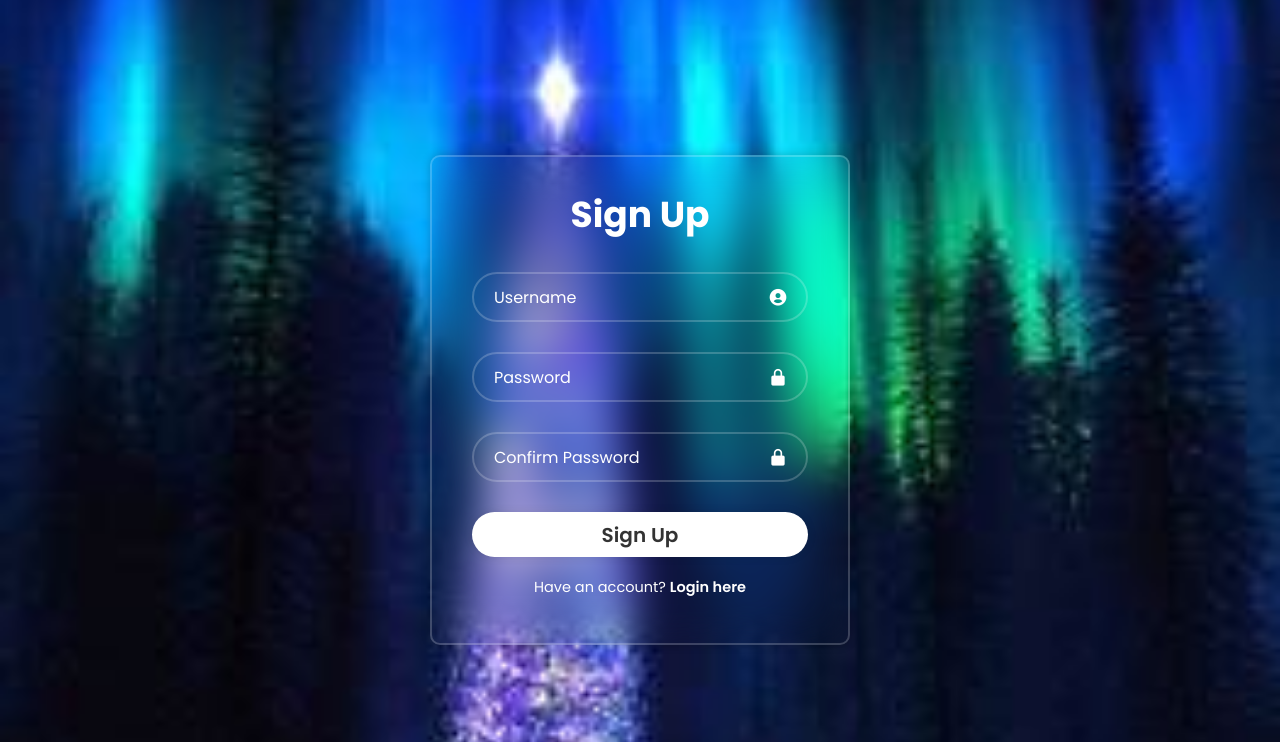
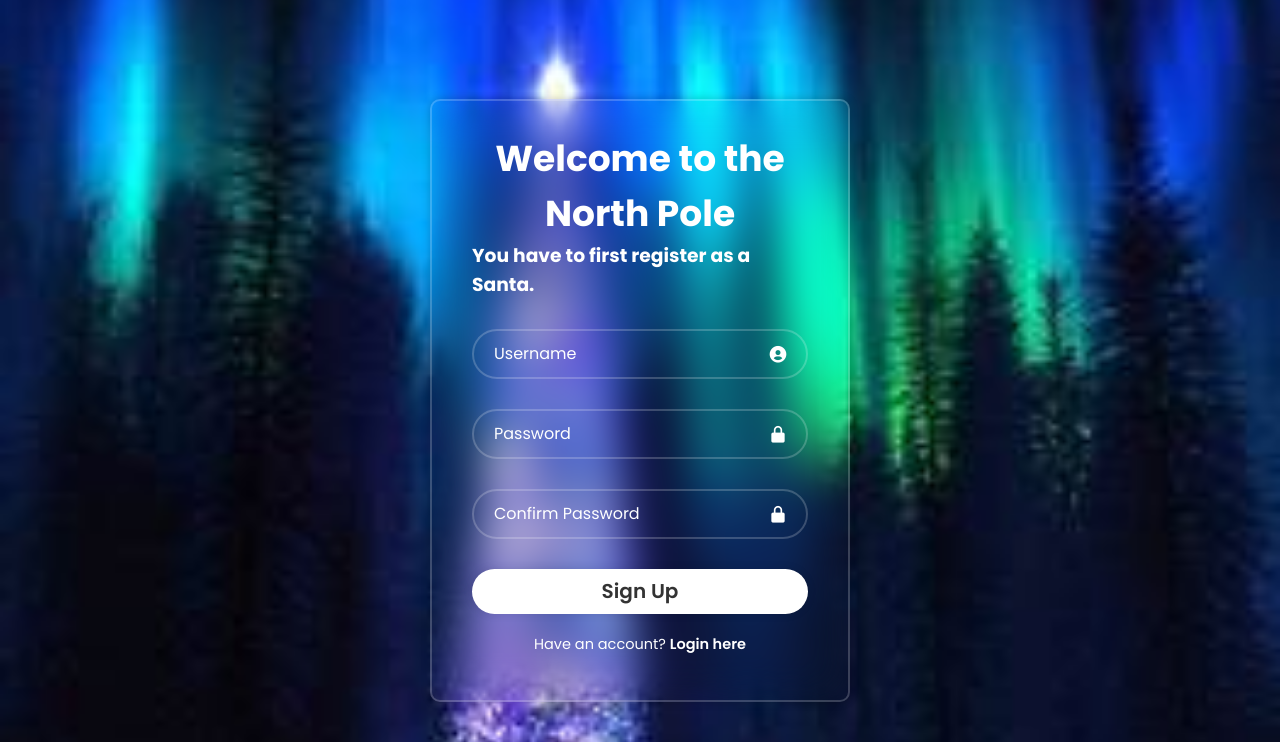
Before and after one commit to Gregory-Kimaru-K/Secret_Santa, a Flask app: page /register in a window 1280 px wide. Shown: the top 742 px of the page. Run offline with Flask 3, Linux system fonts and the light colour scheme.

Commit message:
Here and there

```diff
--- a/app.py
+++ b/app.py
@@ -69,10 +69,13 @@ def load_user(user_id):
 
 @app.route('/register', methods=['GET', 'POST'])
 def register():
+
     if request.method == 'POST':
+
         name = request.form.get('name')
         password = request.form.get('password')
         confirmpassword =request.form.get('confirmpassword')
+
 
         if len(name) < 14:
             flash('Error: Name must be atleast 14 characters long', 'error')
@@ -130,7 +133,8 @@ def login():
             else:
                 flash('Incorrect password. Please try again.\n', 'error')
         else:
-            flash('User not found. Please register or check the email.\n', 'error')
+            flash('User not found.\nPlease register\n', 'error')
+            return redirect(url_for('register'))
 
     return render_template('login.html')
 
@@ -213,4 +217,4 @@ if __name__ == '__main__':
         db.create_all()
         # Enable HTTPS SSl (For testing not production)
 
-        app.run(host="0.0.0.0", port=5000)
+        app.run(debug=False, host="0.0.0.0", port=5000)
--- a/templates/login.html
+++ b/templates/login.html
@@ -23,7 +23,7 @@
                 {% endif %}
             {% endwith %}
             <form method="post" action="{{ url_for('login') }}">
-                <h1>Login</h1>
+                <h1>Welcome to the North Pole</h1>
 
                 <div class="input-box">
                     <input type="Text" name="name" placeholder="Username" required>
--- a/templates/register.html
+++ b/templates/register.html
@@ -23,7 +23,9 @@
             {% endwith %}
 
             <form method="post" action="{{ url_for('register') }}">
-            <h1>Sign Up</h1>
+            <h1>Welcome to the North Pole</h1>
+            <h3>You have to first register as a Santa.</h3>
+
 
             <div class="input-box">
                 <input type="Text" name="name" placeholder="Username" required>
```
